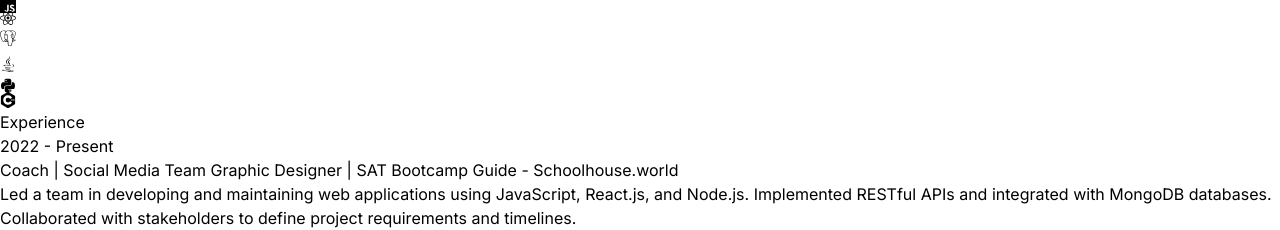
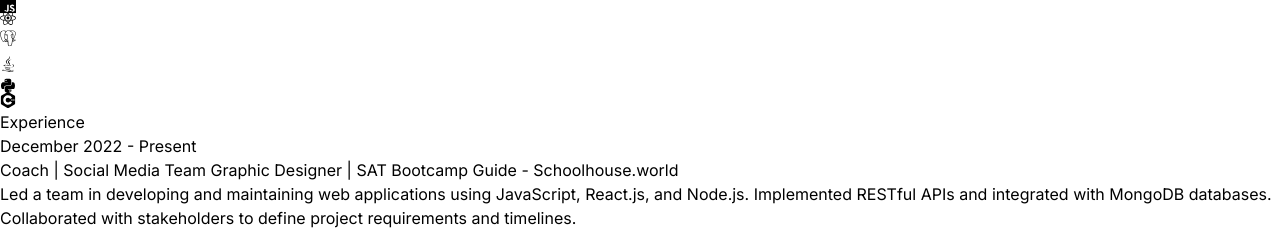
Before and after one commit to YB-Yottabyte/Portfolio, a React (Vite) app: page / in a window 1280 px wide. Shown: the part 1362-1592 px from the top of the page. Built offline with nearby package versions, Linux system fonts and the light colour scheme.

Commit message:
Update index.js

```diff
--- a/src/constants/index.js
+++ b/src/constants/index.js
@@ -18,7 +18,7 @@ to continue growing, learning, and contributing to impactful projects.
 
 export const EXPERIENCES = [
   {
-    year: "2022 - Present",
+    year: "December 2022 - Present",
     role: "Coach | Social Media Team Graphic Designer | SAT Bootcamp Guide ",
     company: " Schoolhouse.world",
     description: `Led a team in developing and maintaining web applications using JavaScript, React.js, and Node.js. Implemented RESTful APIs and integrated with MongoDB databases. Collaborated with stakeholders to define project requirements and timelines.`,
```
